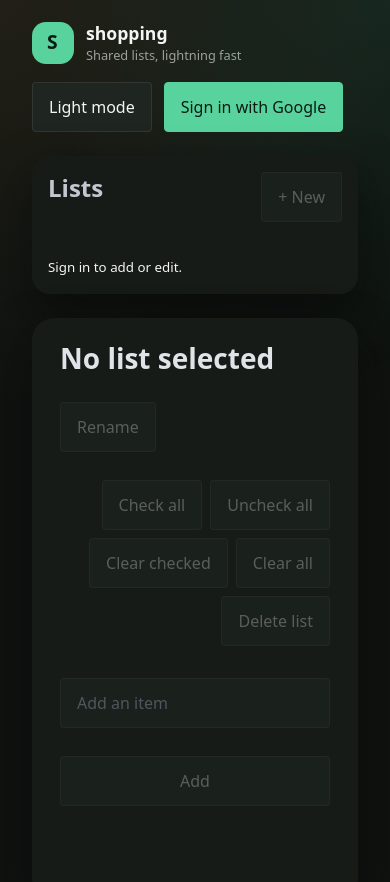
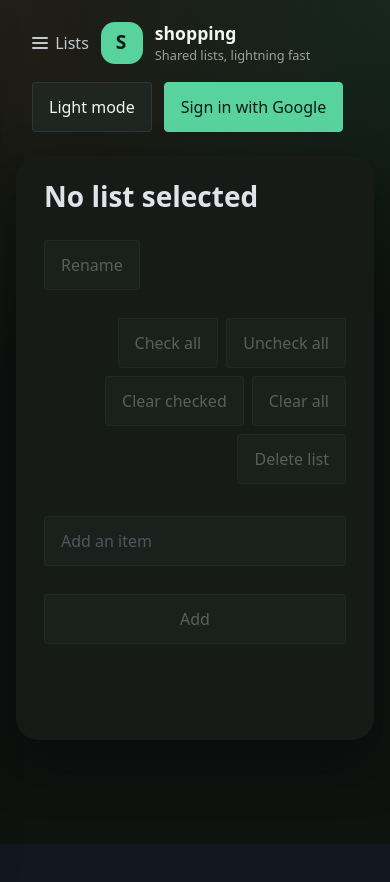
Before and after one commit to nsudhanva/shopping, a website with bundled scripts: page public/index.html in a window 390 px wide. After the commit the page ends 844 px from the top, so only its background shows below. Built offline with nearby package versions, Linux system fonts and the light colour scheme; some packages are replaced by stand-ins of ours; no server answers; the database is empty.

Commit message:
Add CSS mobile lists drawer and remember selected list

```diff
--- a/public/index.html
+++ b/public/index.html
@@ -9,12 +9,25 @@
     <link rel="stylesheet" href="/styles.css" />
   </head>
   <body>
+    <input id="lists-drawer-toggle" class="drawer-toggle" type="checkbox" aria-hidden="true" />
+
     <header class="topbar">
+      <div class="topbar-left">
+        <label
+          for="lists-drawer-toggle"
+          class="secondary drawer-button"
+          aria-controls="lists-sidebar"
+          aria-label="Toggle lists"
+        >
+          <span class="drawer-icon" aria-hidden="true"></span>
+          <span>Lists</span>
+        </label>
         <div class="brand">
           <span class="brand-mark">S</span>
           <div>
             <div class="brand-title">shopping</div>
             <div class="brand-subtitle">Shared lists, lightning fast</div>
+          </div>
         </div>
       </div>
       <div class="auth">
@@ -26,10 +39,15 @@
     </header>
 
     <div class="app">
-      <aside class="sidebar">
+      <aside class="sidebar" id="lists-sidebar">
         <div class="sidebar-header">
           <h3>Lists</h3>
+          <div class="sidebar-header-actions">
             <button id="new-list-btn" class="secondary" aria-label="Add list">+ New</button>
+            <label for="lists-drawer-toggle" class="secondary drawer-close" aria-label="Close lists">
+              Close
+            </label>
+          </div>
         </div>
         <form id="new-list-form" class="hidden">
           <input id="new-list-input" type="text" name="name" placeholder="List name" maxlength="60" required />
@@ -90,6 +108,7 @@
         </section>
       </main>
     </div>
+    <label for="lists-drawer-toggle" class="drawer-backdrop" aria-hidden="true"></label>
 
     <dialog id="delete-list-dialog">
       <article>
--- a/public/styles.css
+++ b/public/styles.css
@@ -38,11 +38,60 @@ body {
   min-height: 100vh;
 }
 
+.drawer-toggle {
+  position: absolute;
+  inline-size: 0;
+  block-size: 0;
+  opacity: 0;
+  pointer-events: none;
+}
+
 .topbar {
   display: flex;
   align-items: center;
   justify-content: space-between;
   padding: 1.25rem 2rem 0.5rem;
+  gap: 1rem;
+}
+
+.topbar-left {
+  display: flex;
+  align-items: center;
+  gap: 0.75rem;
+}
+
+.drawer-button {
+  display: none;
+  align-items: center;
+  gap: 0.45rem;
+  margin: 0;
+}
+
+.drawer-icon {
+  width: 16px;
+  height: 2px;
+  background: currentColor;
+  position: relative;
+  border-radius: 1px;
+}
+
+.drawer-icon::before,
+.drawer-icon::after {
+  content: "";
+  position: absolute;
+  left: 0;
+  width: 16px;
+  height: 2px;
+  background: currentColor;
+  border-radius: 1px;
+}
+
+.drawer-icon::before {
+  top: -5px;
+}
+
+.drawer-icon::after {
+  top: 5px;
 }
 
 .brand {
@@ -101,12 +150,26 @@ body {
   flex-direction: column;
   gap: 1rem;
   min-height: 70vh;
+  min-width: 0;
+  overflow: hidden;
 }
 
 .sidebar-header {
   display: flex;
   align-items: center;
   justify-content: space-between;
+  gap: 0.5rem;
+}
+
+.sidebar-header-actions {
+  display: flex;
+  align-items: center;
+  gap: 0.5rem;
+}
+
+.drawer-close {
+  display: none;
+  margin: 0;
 }
 
 .sidebar nav ul {
@@ -115,6 +178,7 @@ body {
   gap: 0.5rem;
   padding-left: 0;
   margin: 0;
+  min-width: 0;
 }
 
 .sidebar nav li {
@@ -123,6 +187,9 @@ body {
   flex-direction: column;
   align-items: stretch;
   gap: 0.35rem;
+  width: 100%;
+  min-width: 0;
+  overflow: hidden;
 }
 
 .list-actions {
@@ -131,6 +198,8 @@ body {
   align-items: center;
   flex-wrap: wrap;
   justify-content: flex-start;
+  width: 100%;
+  min-width: 0;
 }
 
 .reorder-btn {
@@ -154,6 +223,7 @@ body {
 
 .list-actions button {
   width: auto;
+  flex: 0 0 auto;
 }
 
 .list-actions button.secondary:not(.reorder-btn) {
@@ -190,6 +260,7 @@ body {
   display: flex;
   flex-direction: column;
   gap: 1rem;
+  min-width: 0;
 }
 
 .content-header {
@@ -324,6 +395,10 @@ body {
   display: none !important;
 }
 
+.drawer-backdrop {
+  display: none;
+}
+
 .danger {
   border-color: var(--danger-strong);
   color: var(--danger-strong);
@@ -373,10 +448,41 @@ textarea {
 @media (max-width: 900px) {
   .app {
     grid-template-columns: 1fr;
+    padding: 1rem 1rem 2rem;
+  }
+
+  .drawer-button {
+    display: inline-flex;
   }
 
   .sidebar {
-    min-height: unset;
+    min-height: 100vh;
+    position: fixed;
+    top: 0;
+    left: 0;
+    bottom: 0;
+    width: min(90vw, 330px);
+    border-radius: 0 16px 16px 0;
+    transform: translateX(-110%);
+    transition: transform 180ms ease-out;
+    z-index: 30;
+    overflow-y: auto;
+  }
+
+  .drawer-close {
+    display: inline-flex;
+  }
+
+  .drawer-toggle:checked ~ .app .sidebar {
+    transform: translateX(0);
+  }
+
+  .drawer-toggle:checked ~ .drawer-backdrop {
+    display: block;
+    position: fixed;
+    inset: 0;
+    background: rgba(6, 10, 8, 0.6);
+    z-index: 20;
   }
 
   .content-header {
@@ -388,13 +494,8 @@ textarea {
     flex-direction: column;
   }
 
-  .sidebar nav ul {
-    flex-direction: row;
-    overflow-x: auto;
-  }
-
   .sidebar nav li > button {
-    white-space: nowrap;
+    white-space: normal;
   }
 }
 
--- a/src/main.ts
+++ b/src/main.ts
@@ -30,6 +30,27 @@ import { renderItems, renderLists, resetRenameForm, setAuthUi } from "./ui";
 
 let unsubscribeItems: (() => void) | null = null;
 const themeKey = "shopping-theme";
+const selectedListKey = "shopping-selected-list-id";
+
+function readStoredListId(): string | null {
+  try {
+    return localStorage.getItem(selectedListKey);
+  } catch {
+    return null;
+  }
+}
+
+function storeSelectedListId(listId: string | null) {
+  try {
+    if (!listId) {
+      localStorage.removeItem(selectedListKey);
+      return;
+    }
+    localStorage.setItem(selectedListKey, listId);
+  } catch {
+    // Ignore storage failures (private browsing, blocked storage, etc.).
+  }
+}
 
 function getUserLabel(): string {
   if (!state.user) return "Someone";
@@ -59,6 +80,7 @@ function swapOrders(
 
 function setActiveList(listId: string | null) {
   state.currentListId = listId;
+  storeSelectedListId(listId);
   state.items = [];
   state.editingItemId = null;
   state.editingItemText = "";
@@ -231,7 +253,11 @@ subscribeLists((lists) => {
   state.listsLoaded = true;
 
   if (!state.currentListId) {
-    const defaultList = state.lists.find((list) => list.isDefault) ?? state.lists[0];
+    const storedListId = readStoredListId();
+    const restoredList = storedListId
+      ? state.lists.find((list) => list.id === storedListId)
+      : undefined;
+    const defaultList = restoredList ?? state.lists.find((list) => list.isDefault) ?? state.lists[0];
     setActiveList(defaultList?.id ?? null);
   } else if (!state.lists.find((list) => list.id === state.currentListId)) {
     const fallback = state.lists.find((list) => list.isDefault) ?? state.lists[0];
```
Also changed, not shown: README.md. Lines whose indentation alone changed are shown as unchanged.
